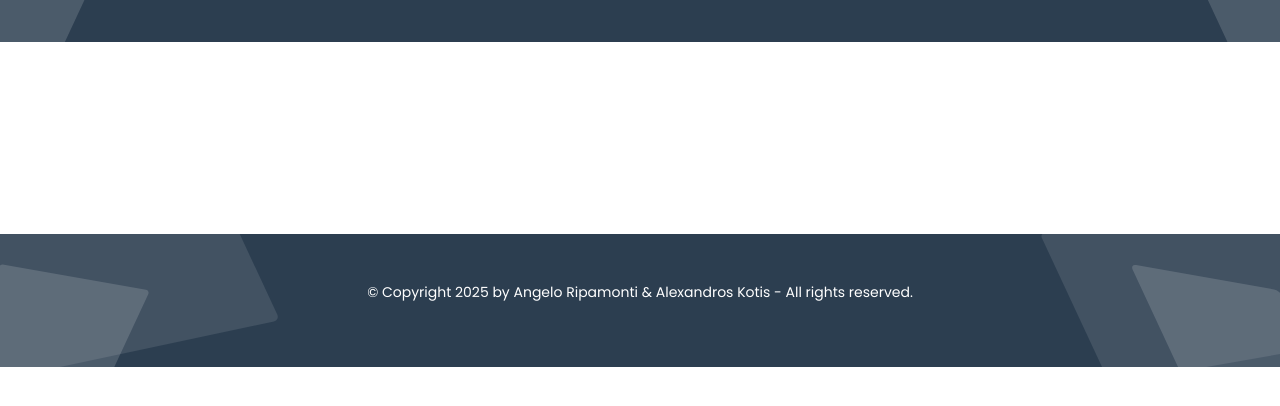
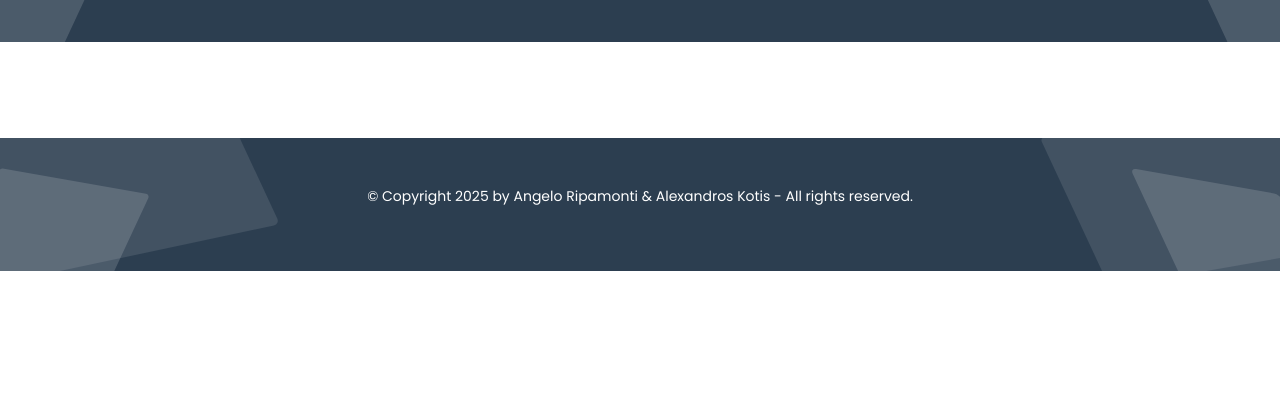
Before and after one commit to AlexandrosKotis/5C_RipamontiKotis_SliderImmagini, a website with bundled scripts: page public/index.html in a window 1280 px wide. Both pictures are taken after a click on the link "Admin". Shown: the part 266-672 px from the top of the page. Built offline with nearby package versions, Linux system fonts and the light colour scheme.

Commit message:
fix html content

```diff
--- a/public/index.html
+++ b/public/index.html
@@ -138,7 +138,7 @@
 											class="fa-brands fa-product-hunt fa-fw"></i></a>
 								</li>
 							</ul><!--//social-list-->
-							<a href="https://themes.3rdwavemedia.com/bootstrap-templates/startup/coderdocs-free-bootstrap-5-documentation-template-for-software-projects/"
+							<a href="#admin"
 								class="btn btn-primary d-none d-lg-flex">Admin</a>
 						</div><!--//docs-top-utilities-->
 					</div><!--//container-->
@@ -169,33 +169,7 @@
 				<div class="container">
 					<div class="docs-overview py-5">
 						<div class="row justify-content-center">
-							<div class="col-12 col-lg-4 py-3">
 
-							</div><!--//col-->
-							<div class="col-12 col-lg-4 py-3">
-
-							</div><!--//col-->
-							<div class="col-12 col-lg-4 py-3">
-
-							</div><!--//col-->
-							<div class="col-12 col-lg-4 py-3">
-
-							</div><!--//col-->
-							<div class="col-12 col-lg-4 py-3">
-
-							</div><!--//col-->
-							<div class="col-12 col-lg-4 py-3">
-
-							</div><!--//col-->
-							<div class="col-12 col-lg-4 py-3">
-
-							</div><!--//col-->
-							<div class="col-12 col-lg-4 py-3">
-
-							</div><!--//col-->
-							<div class="col-12 col-lg-4 py-3">
-
-							</div><!--//col-->
 						</div><!--//row-->
 					</div><!--//container-->
 				</div><!--//container-->
```
